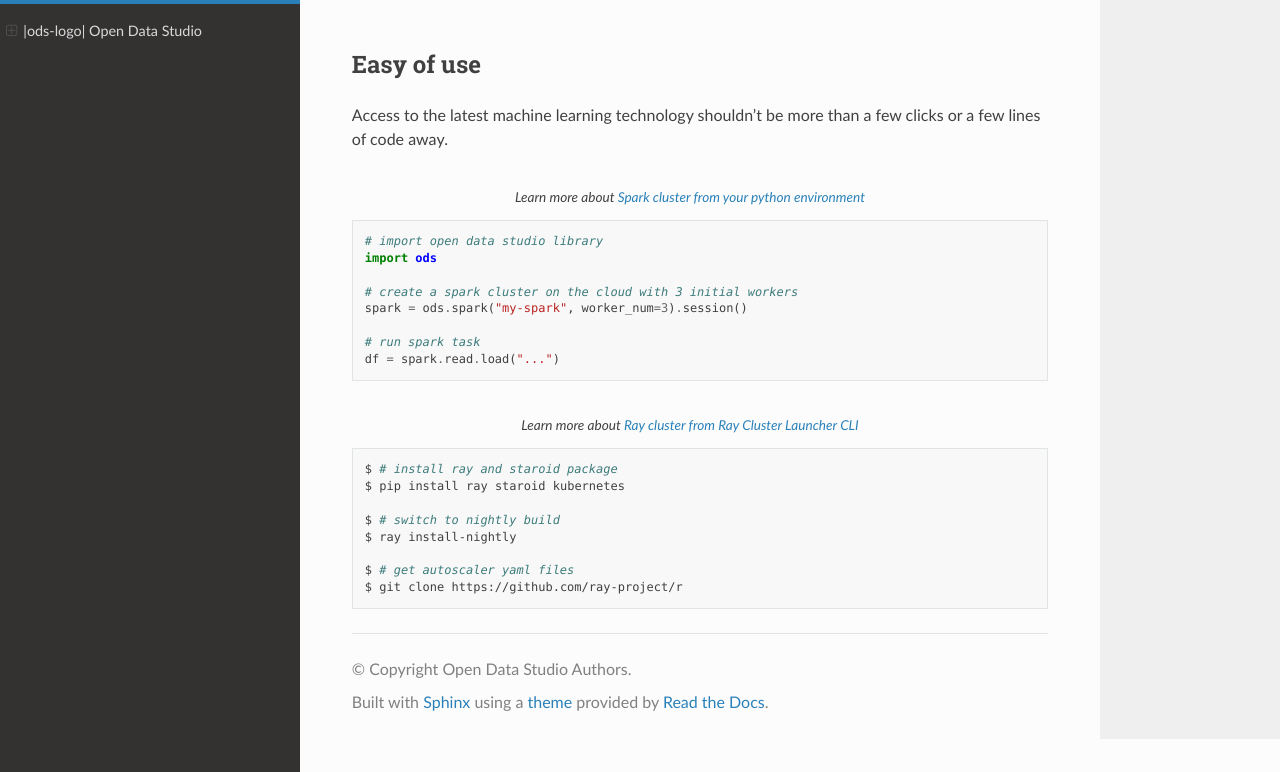
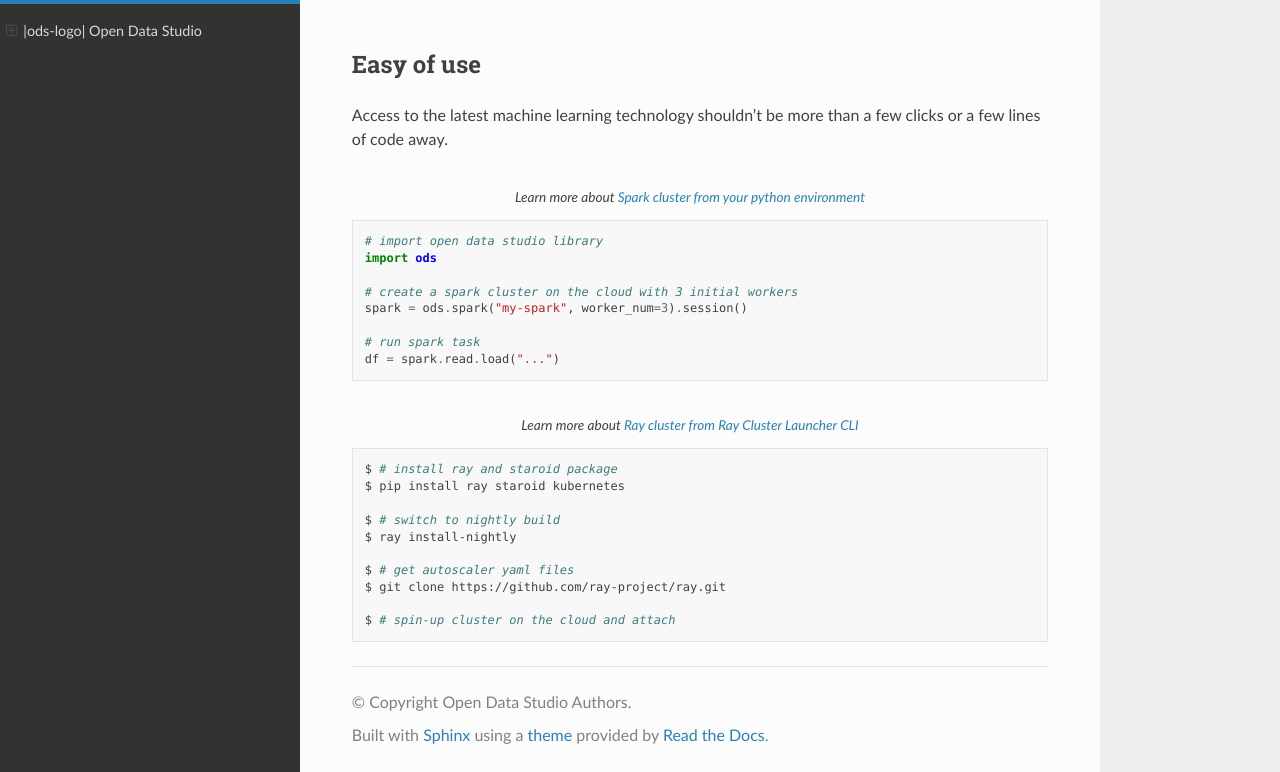
Before and after one commit to Forethoughts/forethoughts-datastudio, a Sphinx documentation site: the page built from docs/index.rst, in a window 1280 px wide and 900 px high, scrolled down 1730 px, cut to the strip 128-900 px from the top of the window. Built offline with Sphinx 7.4.7 and the Read the Docs theme 2.0.0, drawn with Linux system fonts in a browser that asks for light colours.

Commit message:
Mega dutch update

```diff
--- a/docs/index.rst
+++ b/docs/index.rst
@@ -100,4 +100,6 @@ Access to the latest machine learning technology shouldn't be more than a few cl
    $ ray install-nightly
 
    $ # get autoscaler yaml files
-   $ git clone https://github.com/ray-project/r
+   $ git clone https://github.com/ray-project/ray.git
+
+   $ # spin-up cluster on the cloud and attach
```
